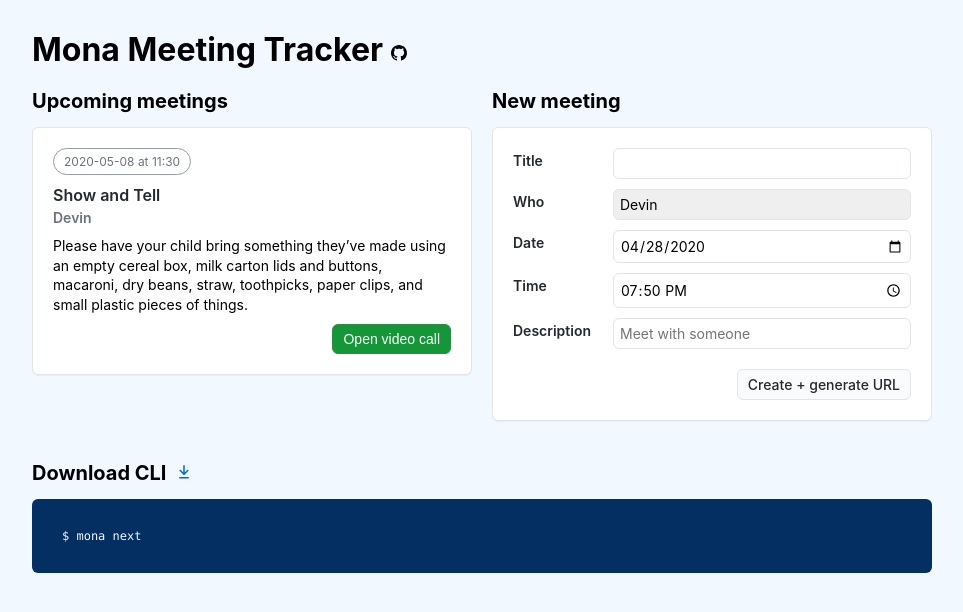
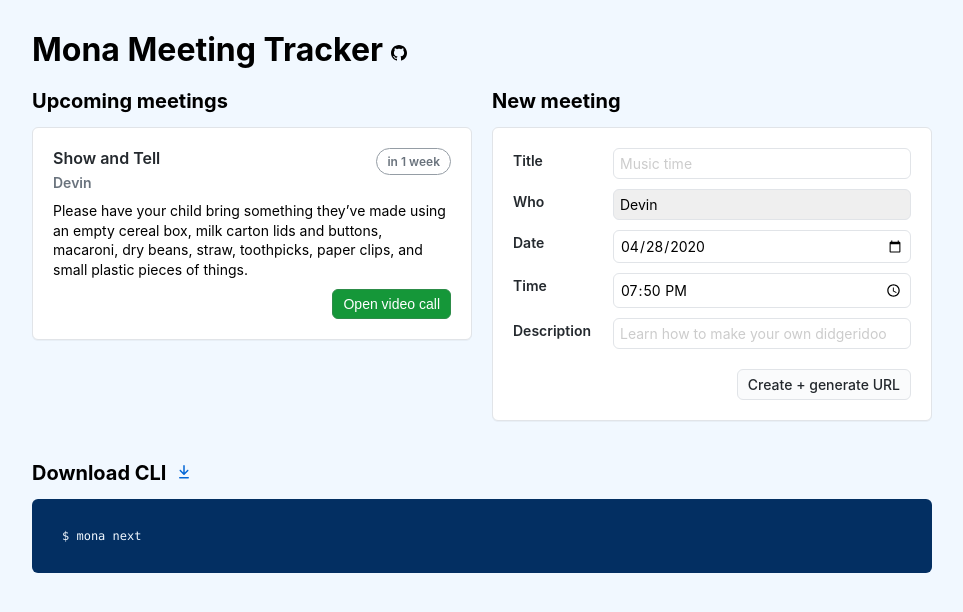
Before and after one commit to jaclynj/monalisa-virtual-meeting-demo, a Next.js app: page / in a window 1280 px wide. Shown: the top 612 px of the page, without its empty margins (158-1121 px from the left). Built offline with nearby package versions, Linux system fonts and the light colour scheme; no server answers.

Commit message:
last few style changes

```diff
--- a/components/MeetingForm.js
+++ b/components/MeetingForm.js
@@ -58,6 +58,7 @@ export class MeetingForm extends React.Component {
               <input
               name="meetingTitle"
               type="text"
+              placeholder="Music time"
               value={this.state.meetingTitle}
               onChange={this.handleInputChange} />
           </label>
@@ -88,7 +89,7 @@ export class MeetingForm extends React.Component {
             <span className="label">Description</span>
               <input
               name="description"
-              placeholder="Meet with someone"
+              placeholder="Learn how to make your own didgeridoo"
               type="text"
               value={this.state.description}
               onChange={this.handleInputChange} />
--- a/components/MeetingList.js
+++ b/components/MeetingList.js
@@ -1,11 +1,14 @@
 import React from "react";
 import MonalisaMessage from './MonalisaMessage';
+import { format, render, cancel, register } from 'timeago.js';
 
 const Meeting = ({ who, meetingTitle, meetingDate, meetingTime, description }) => {
+  const dateTime = Date.parse(meetingDate + " " + meetingTime)
+  const soon = dateTime - Date.now() < 3600000 ? "soon" : ""
   return (
     <div className="box">
-      <p className="datetime">{meetingDate} at {meetingTime}</p>
-      <p className="meeting-title">{meetingTitle}</p>
+      <p className="meeting-title">{meetingTitle}
+      <span className={"datetime " + soon}>{format(dateTime)}</span></p>
       <p className="attendees">{who}</p>
       <p className="description">{description}</p>
       <button>Open video call</button>
--- a/components/MonalisaMessage.js
+++ b/components/MonalisaMessage.js
@@ -1,5 +1,5 @@
 import React, { useState } from "react";
-
+import { format, render, cancel, register } from 'timeago.js';
 
 const ASCII_ENDPOINT = "https://api.github.com/octocat";
 
@@ -11,11 +11,8 @@ const getData = async (string) => {
 };
 
 const getMonaMessage = ({ who, meetingTitle, meetingDate, meetingTime }) => {
-  const ms = Math.abs(new Date(`${meetingDate}T${meetingTime}`) - Date.now());
-  const minutesToGo = Math.floor(ms / 60000);
-
-  const when = minutesToGo > 59 ? ` ${Math.floor(minutesToGo / 60)} hours` : `${minutesToGo} minutes`
-  return `${who} has a meeting called ${meetingTitle} coming up in ${when}`
+  const dateTime = Date.parse(meetingDate + " " + meetingTime)
+  return `${who} has a meeting called ${meetingTitle} coming up ${format(dateTime)}`
 };
 
 class MonalisaMessage extends React.Component {
--- a/components/style.css
+++ b/components/style.css
@@ -68,6 +68,7 @@ h2 {
   color: #6A737D;
   display: inline-block;
   margin-bottom: 10px;
+  float:right;
 }
 
 .datetime.soon {
@@ -79,7 +80,7 @@ h2 {
   color: #24292E;
   font-size: 16px;
   font-weight: 600;
-  margin-bottom: 4px;
+  margin-bottom: 6px;
 }
 
 .attendees {
@@ -154,3 +155,7 @@ input[type="submit"] {
   border-color: #E1E4E8;
   margin-top:10px;
 }
+
+input::placeholder {
+  color: #ccc;
+}
--- a/package.json
+++ b/package.json
@@ -11,6 +11,7 @@
     "@primer/css-next": "0.0.0-0ee8139",
     "next": "9.3.6",
     "react": "16.13.1",
-    "react-dom": "16.13.1"
+    "react-dom": "16.13.1",
+    "timeago.js": "^4.0.2"
   }
 }
```
Also changed, not shown: 1 other file (tests, documents, lock files or other folders).
